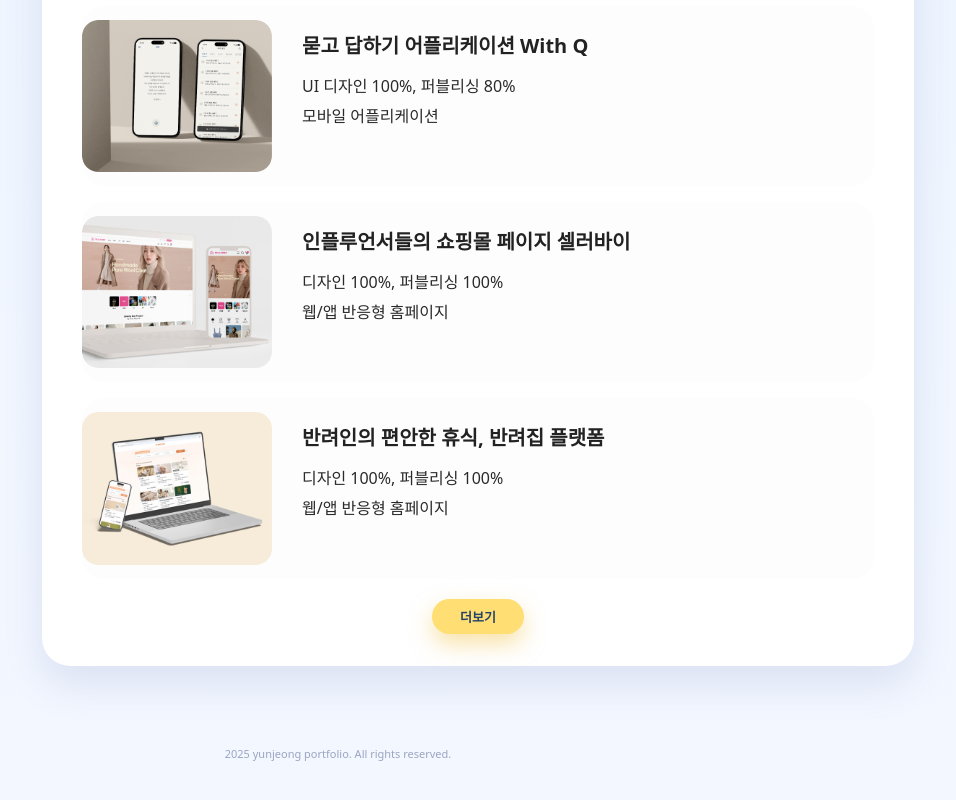
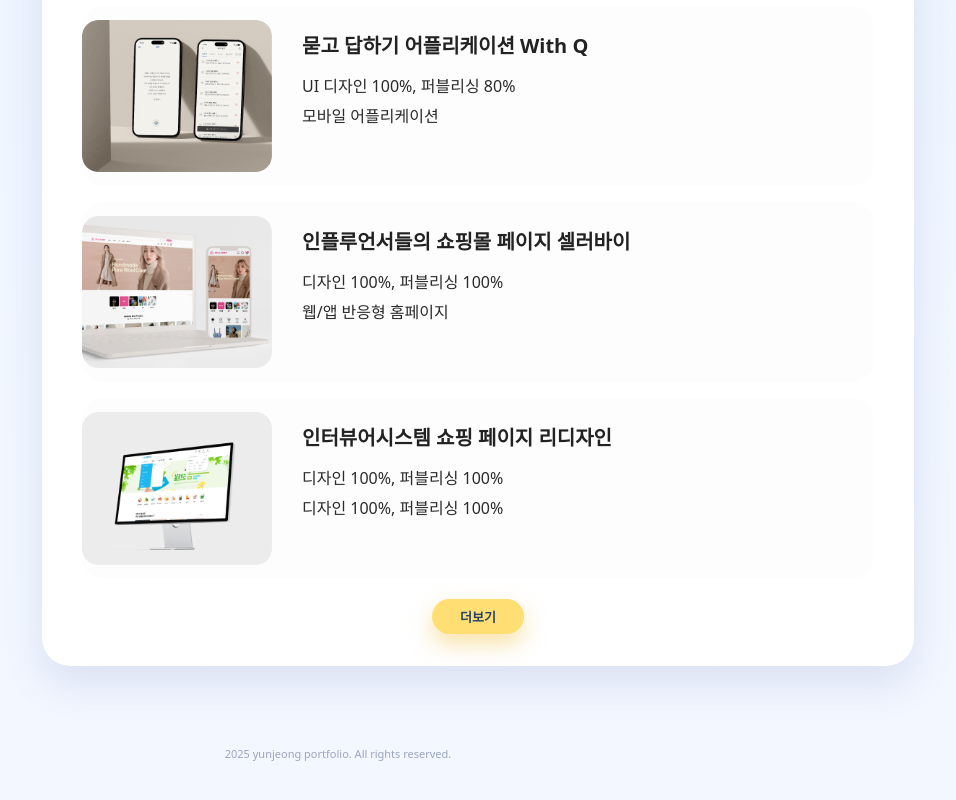
Before and after one commit to KangYunJeong210/portfolio2025, a plain HTML site: page index.html in a window 1280 px wide. Shown: the part 2286-3086 px from the top of the page, without its empty margins (302-1258 px from the left). Drawn offline with Linux system fonts and the light colour scheme; a web font is replaced by a local one.

Commit message:
Update index.html

```diff
--- a/index.html
+++ b/index.html
@@ -254,7 +254,7 @@
                         </article>
 
 
-                        <article class="portfolio-item hidden" data-category="uiux"
+                        <article class="portfolio-item" data-category="uiux"
                             onclick="location.href='./portfolio4.html'">
                             <div class="portfolio-thumb">
                                 <img src="./img/work5.png" alt="쇼핑 페이지 리디자인" />
@@ -268,7 +268,7 @@
                         </article>
 
 
-                        <article class="portfolio-item" data-category="uiux">
+                        <article class="portfolio-item hidden" data-category="uiux">
                             <div class="portfolio-thumb">
                                 <img src="./img/work3.png" alt="반려집 플랫폼" />
                             </div>
```
